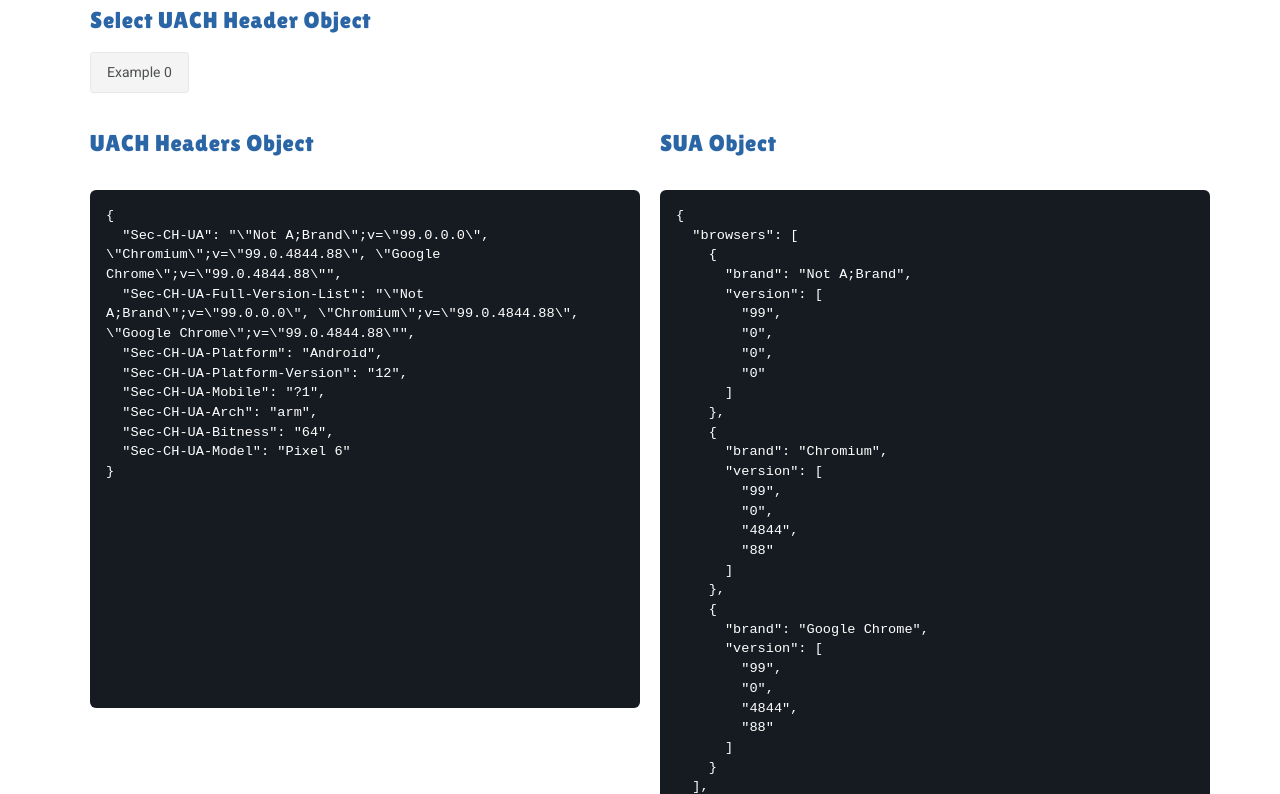
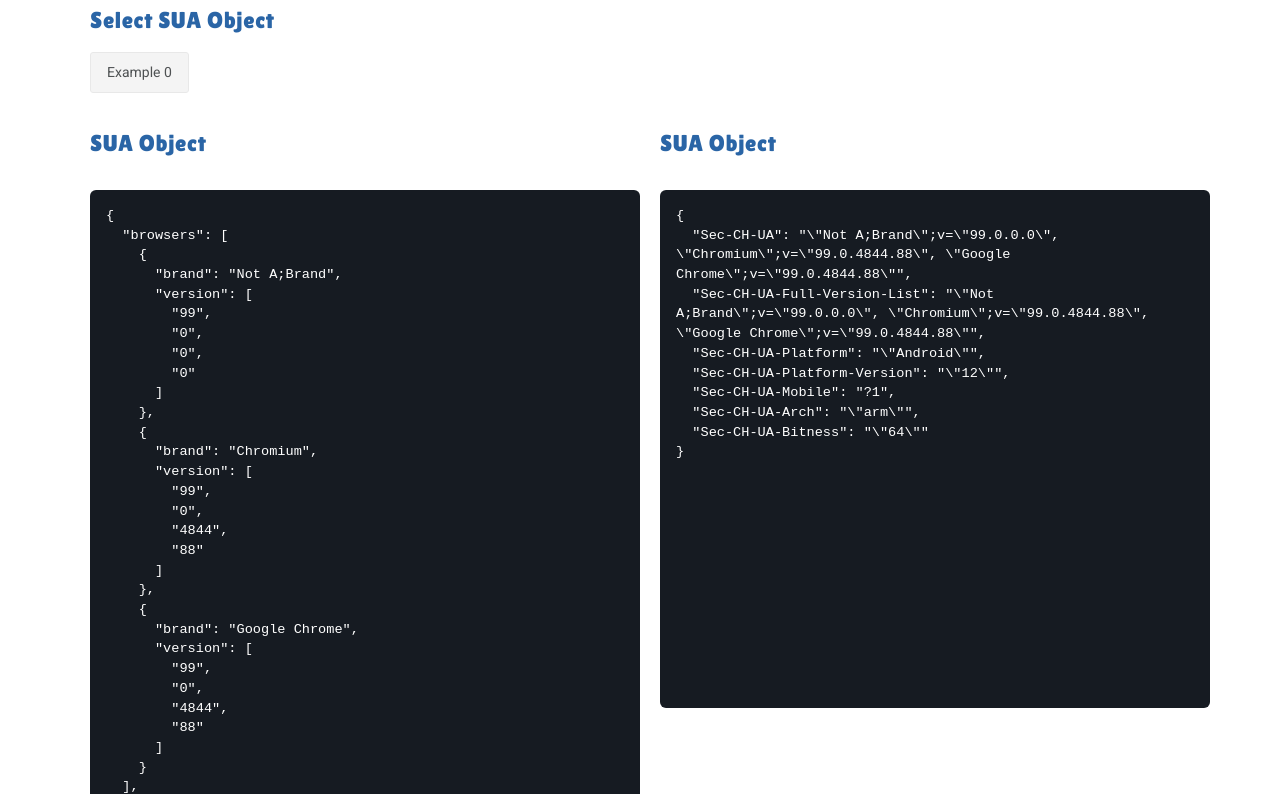
Before and after one commit to 51Degrees/sua-uach-conversion, a website built with Vite: page index.html in a window 1280 px wide. Shown: the part 166-960 px from the top of the page. Built offline with nearby package versions, Linux system fonts and the light colour scheme.

Commit message:
Added SUA to UACH playground Main script changed

```diff
--- /dev/null
+++ b/src/partials/converts/convert-to-sua.html
@@ -0,0 +1,25 @@
+<div class="container">
+    <h2>UACH to SUA Conversion Playground</h2>
+    <span>Select UACH Header Object</span>
+    <br><br>
+    <div class="custom-select">
+        <select class="example-select" id="uach-to-sua-example-selector" data-type="uach-to-sua">
+            <option value="{some: 'some'}" selected> some</option>
+        </select>
+    </div>
+    <br><br>
+    <div class="inner">
+        <div>
+            <span>UACH Headers Object</span>
+            <pre>
+            <code id="uach-to-sua-selected-object"></code>
+          </pre>
+        </div>
+        <div>
+            <span>SUA Object</span>
+            <pre>
+         <code id="uach-to-sua-converted-result"></code>
+      </pre>
+        </div>
+    </div>
+</div>
--- /dev/null
+++ b/src/partials/converts/convert-to-uach.html
@@ -0,0 +1,25 @@
+<div class="container">
+    <h2>SUA to UACH Conversion Playground</h2>
+    <span>Select SUA Object</span>
+    <br><br>
+    <div class="custom-select">
+        <select class="example-select" id="example-selector" data-type="sua-to-uach">
+            <option value="{some: 'some'}" selected> some</option>
+        </select>
+    </div>
+    <br><br>
+    <div class="inner">
+        <div>
+            <span>SUA Object</span>
+            <pre>
+            <code id="sua-to-uach-selected-object"></code>
+          </pre>
+        </div>
+        <div>
+            <span>SUA Object</span>
+            <pre>
+         <code id="sua-to-uach-converted-result"></code>
+      </pre>
+        </div>
+    </div>
+</div>
--- a/src/partials/playground.html
+++ b/src/partials/playground.html
@@ -1,27 +1,4 @@
 <section class="playground">
-  <div class="container">
-    <h2>Conversion Playground</h2>
-    <span>Select UACH Header Object</span>
-    <br><br>
-    <div class="custom-select">
-      <select id="object-selector">
-        <option value="{some: 'some'}" selected> some</option>
-      </select>
-    </div>
-    <br><br>
-    <div class="inner">
-      <div>
-        <span>UACH Headers Object</span>
-        <pre>
-            <code id="selected-object"></code>
-          </pre>
-      </div>
-     <div>
-       <span>SUA Object</span>
-       <pre>
-         <code id="converted-result"></code>
-      </pre>
-     </div>
-    </div>
-  </div>
+  {{>converts/convert-to-uach}}
+  {{>converts/convert-to-sua}}
 </section>
--- a/src/scripts/converters/convertSUAtoUACH.js
+++ b/src/scripts/converters/convertSUAtoUACH.js
@@ -1,4 +1,6 @@
 const convertSUAtoUACH = (SUAObj) => {
+  if (typeof SUAObj != "object")
+    throw new Error("Parameter must be an valid object.");
   if (SUAObj === null || SUAObj === undefined)
     throw new Error("Headers param cannot be empty.");
   if (Object.keys(SUAObj).length === 0) return {};
--- a/src/scripts/converters/convertUACHtoSUA.js
+++ b/src/scripts/converters/convertUACHtoSUA.js
@@ -14,11 +14,11 @@
     },
     {}
   );
-
+  if (headerMap["sec-ch-ua-full-version-list"]) {
     const matches = headerMap["sec-ch-ua-full-version-list"].match(
       /"([^"]+)";v="([^"]+)"/g
     );
-
+    if (matches)
       SUAObject["browsers"] = matches.map((match) => {
         const [, name, version] = match.match(/"([^"]+)";v="([^"]+)"/);
         return {
@@ -26,6 +26,7 @@
           version: version.split("."),
         };
       });
+  }
 
   if (headerMap["sec-ch-ua-platform"])
     SUAObject["platform"] = {
--- a/src/scripts/main.js
+++ b/src/scripts/main.js
@@ -1,6 +1,7 @@
 import "../assets/theme.scss";
 import initSelect from "./select.js";
 import convertUACHtoSUA from "./converters/convertUACHtoSUA";
+import convertSUAtoUACH from "./converters/convertSUAtoUACH";
 
 const EXAMPLE_HEADERS = [
   {
@@ -20,60 +21,116 @@
       '"Not A;Brand";v="99.0.0.0", "Chromium";v="99.0.4844.88", "Google Chrome";v="99.0.4844.88"',
     "Sec-CH-UA-Full-Version-List":
       '"Not A;Brand";v="99.0.0.0", "Chromium";v="99.0.4844.88", "Google Chrome";v="99.0.4844.88"',
-    "Sec-CH-UA-Mobile": "?1",
     "Sec-CH-UA-Arch": "arm",
     "Sec-CH-UA-Bitness": "64",
     "Sec-CH-UA-Model": "Pixel 6",
   },
   {
-    "Sec-CH-UA":
-      '"Not A;Brand";v="99.0.0.0", "Chromium";v="99.0.4844.88", "Google Chrome";v="99.0.4844.88"',
-    "Sec-CH-UA-Full-Version-List":
-      '"Not A;Brand";v="99.0.0.0", "Chromium";v="99.0.4844.88", "Google Chrome";v="99.0.4844.88"',
     "Sec-CH-UA-Platform": "Android",
     "Sec-CH-UA-Platform-Version": "12",
     "Sec-CH-UA-Mobile": "?1",
-    "Sec-CH-UA-Model": "Pixel 6",
+    "Sec-CH-UA-Arch": "arm",
+  },
+];
+const EXAMPLE_SUA = [
+  {
+    browsers: [
+      { brand: "Not A;Brand", version: ["99", "0", "0", "0"] },
+      { brand: "Chromium", version: ["99", "0", "4844", "88"] },
+      { brand: "Google Chrome", version: ["99", "0", "4844", "88"] },
+    ],
+    platform: {
+      brand: "Android",
+      version: ["12"],
+    },
+    mobile: "1",
+    architecture: "arm",
+    bitness: "64",
+  },
+  {
+    browsers: [
+      { brand: "Not A;Brand", version: ["99", "0", "0", "0"] },
+      { brand: "Chromium", version: ["99", "0", "4844", "88"] },
+      { brand: "Google Chrome", version: ["99", "0", "4844", "88"] },
+    ],
+    platform: {
+      brand: "Android",
+      version: ["12"],
+    },
+  },
+  {
+    browsers: [
+      { brand: "Not A;Brand", version: ["99", "0", "0", "0"] },
+      { brand: "Chromium", version: ["99", "0", "4844", "88"] },
+      { brand: "Google Chrome", version: ["99", "0", "4844", "88"] },
+    ],
+    mobile: "1",
+    architecture: "arm",
+    bitness: "64",
   },
 ];
 
-const selectObjectForConversion = (event) => {
-  const value = JSON.parse(event.target.value);
-  const conversionResult = convertUACHtoSUA(value);
-  drawSelectedObject(JSON.stringify(value, null, "  "));
-  drawConversionResult(conversionResult);
+const drawSelects = () => {
+  const selects = Array.from(document.getElementsByClassName("example-select"));
+  selects.forEach((select) => {
+    const id = select.dataset.type;
+    const values = id === "sua-to-uach" ? EXAMPLE_SUA : EXAMPLE_HEADERS;
+    drawSelect(select, values);
+    select.addEventListener("change", (event) =>
+      selectObjectForConversion(event, id)
+    );
+  });
 };
 
-const objectSelect = document.getElementById("object-selector");
-objectSelect.addEventListener("change", selectObjectForConversion);
+const drawSelect = (node, values) => {
+  values.forEach((item, key) => {
+    drawSelectOption(node, item, key);
+  });
+};
+const drawSelectOption = (container, value, index) => {
+  const id = container.dataset.type;
+  const option = document.createElement("option");
+  option.textContent = `Example ${index}`;
+  option.value = JSON.stringify(value);
+  if (index === 0) {
+    option.selected = true;
+    drawConversionResults(value, id);
+  }
+  container.appendChild(option);
+};
+window.onload = () => {
+  drawSelects();
+  initSelect();
+};
 
-const drawConversionResult = (value) => {
-  const container = document.getElementById("converted-result");
-  container.textContent = JSON.stringify(value, null, "  ");
+const selectObjectForConversion = (event, id) => {
+  const value = JSON.parse(event.target.value);
+  drawConversionResults(value, id);
 };
-const drawSelectedObject = (value) => {
-  const container = document.getElementById("selected-object");
+
+const drawConversionResults = (value, id) => {
+  const conversionResult = convertValue(value, id);
+
+  const formattedSelectedValue = JSON.stringify(value, null, "  ");
+  const formattedResultValue = JSON.stringify(conversionResult, null, "  ");
+
+  const selectedValueContainerID = `${id}-selected-object`;
+  const resultValueContainerID = `${id}-converted-result`;
+
+  changeTextContentOfContainer(
+    formattedSelectedValue,
+    selectedValueContainerID
+  );
+  changeTextContentOfContainer(formattedResultValue, resultValueContainerID);
+};
+
+const changeTextContentOfContainer = (value, id) => {
+  const container = document.getElementById(id);
+  if (!container) throw new Error(`Container width ID ${id} does not exist`);
   container.textContent = value;
 };
 
-const initializeObjectSelect = () => {
-  drawSelectValues();
-  initSelect();
+const convertValue = (value, id) => {
+  if (id === "sua-to-uach") return convertSUAtoUACH(value);
+  else return convertUACHtoSUA(value);
 };
-const drawSelectValues = () => {
-  const select = document.getElementById("object-selector");
-  EXAMPLE_HEADERS.forEach((item, key) => {
-    const option = document.createElement("option");
-    option.textContent = `Example ${key}`;
-    option.value = JSON.stringify(item);
-    if (key === 0) {
-      option.selected = true;
-      const conversionResult = convertUACHtoSUA(item);
-      drawSelectedObject(JSON.stringify(item, null, "  "));
-      drawConversionResult(conversionResult);
-    }
-    select.appendChild(option);
-  });
-};
-
-initializeObjectSelect();
```
Lines whose indentation alone changed are shown as unchanged.
